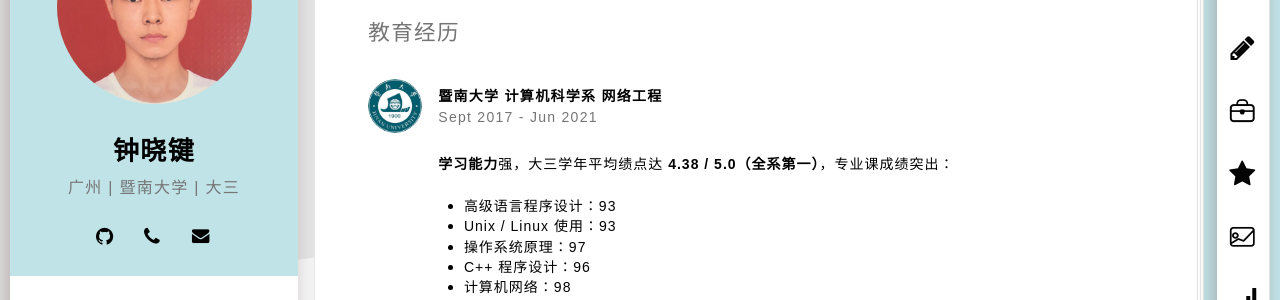
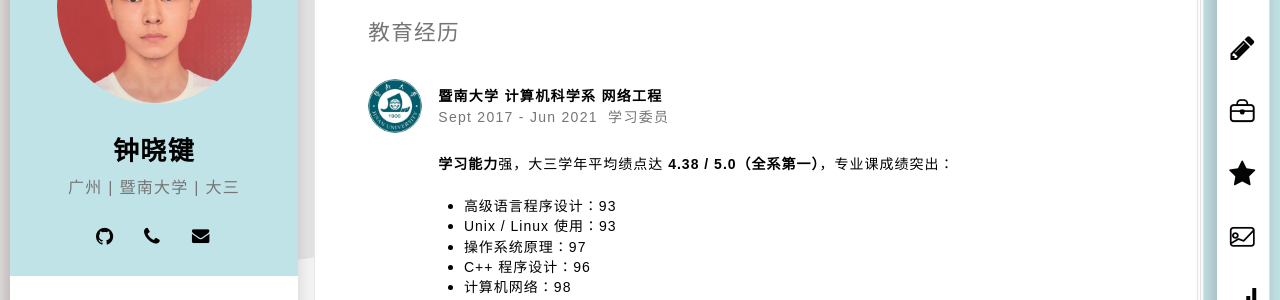
Before and after one commit to xiaojianzhong/xiaojianzhong.github.io, a Jekyll site: the page built from index.html, in a window 1280 px wide and 900 px high, scrolled down 303 px. Shown: the part 151-451 px from the top of the window. Built offline with Jekyll 4.4.1, drawn with Linux system fonts in a browser that asks for light colours; some web fonts are replaced.

Commit message:
feat(platform-browser): add education duty

```diff
--- a/_includes/education.html
+++ b/_includes/education.html
@@ -19,7 +19,7 @@
             <strong
               >{{ site.school }} {{ site.department }} {{ site.major }}</strong
             >
-            <span>Sept 2017 - Jun 2021</span>
+            <span>Sept 2017 - Jun 2021&nbsp;&nbsp;学习委员</span>
           </div>
 
           <blockquote class="ref-cont clear-mrg">
```
